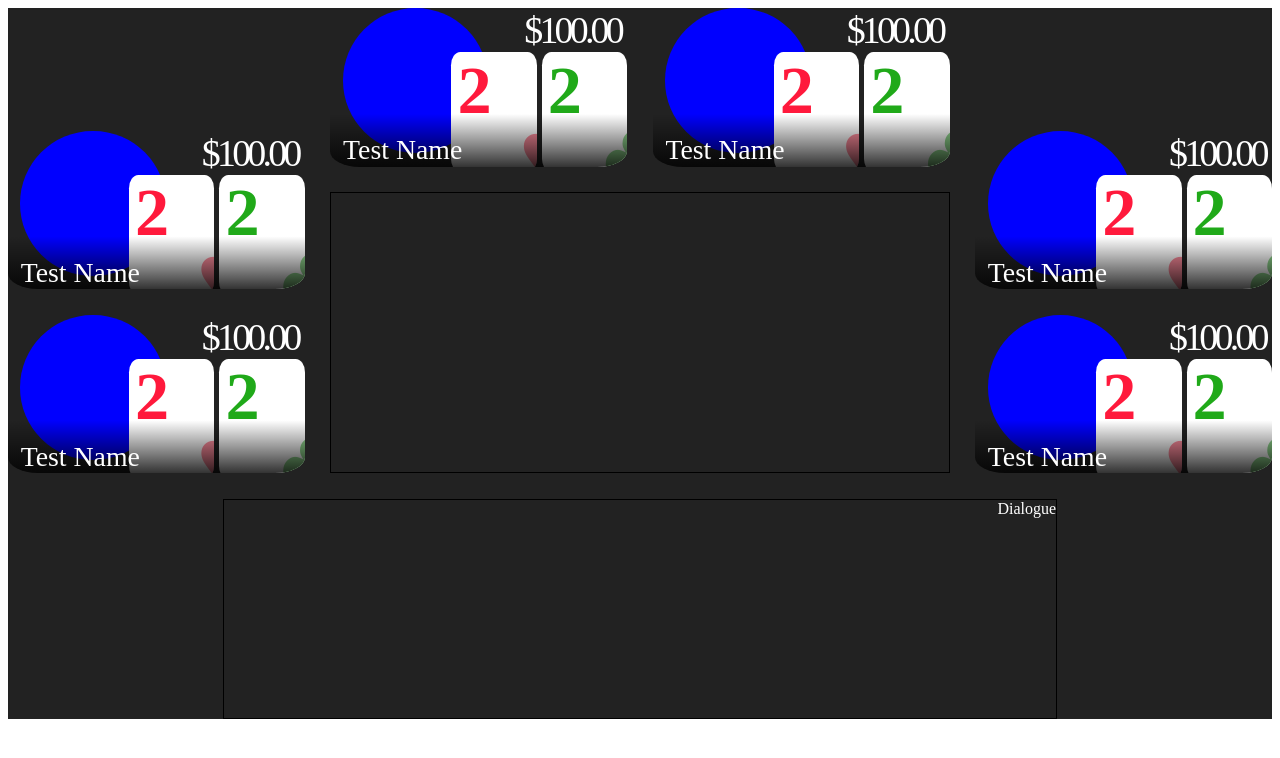
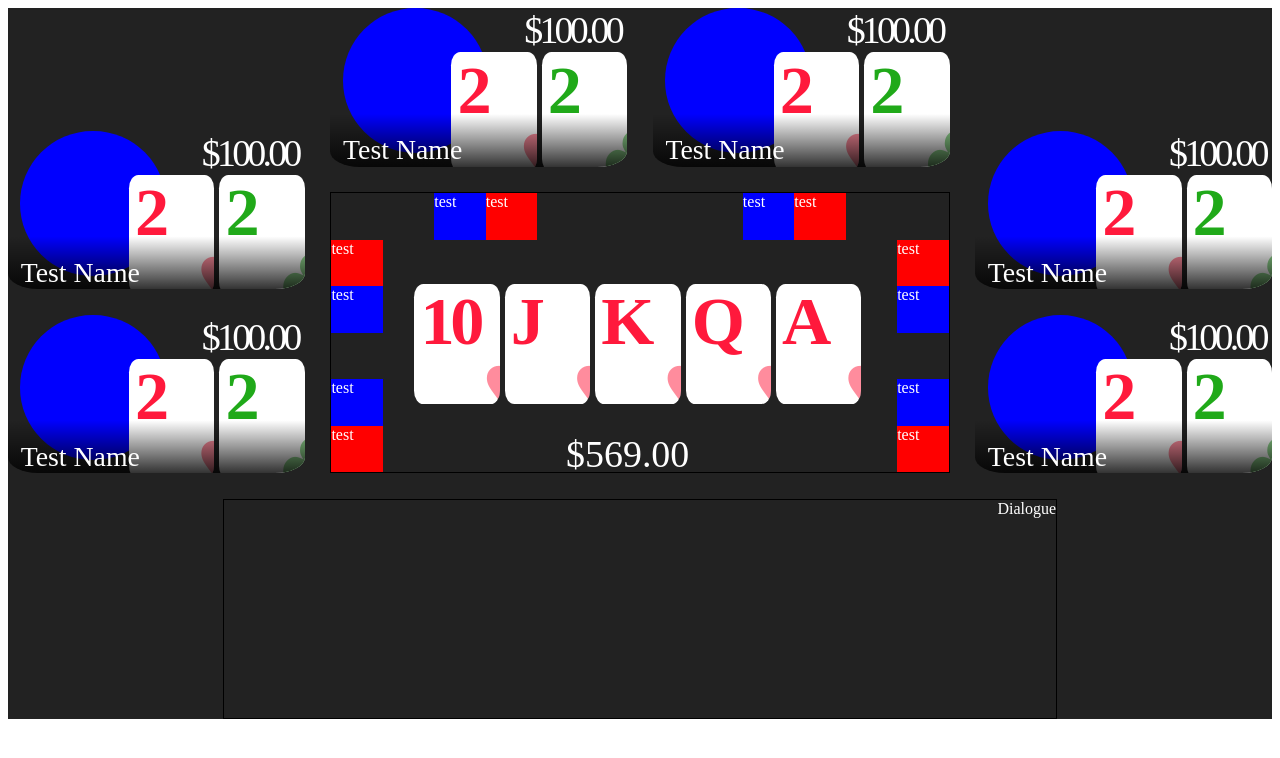
Before and after one commit to timntorres/masquerade-poker, a Svelte app in the folder mp-visuals/: page / in a window 1280 px wide. Shown: the top 758 px of the page. Built offline with nearby package versions, Linux system fonts and the light colour scheme.

Commit message:
Set board layout.

```diff
--- a/mp-visuals/src/App.svelte
+++ b/mp-visuals/src/App.svelte
@@ -8,7 +8,7 @@
   import type { Player, Card } from './interfaces'
   import { RANK_SHORTHAND, SUIT_SHORTHAND } from './consts'
 
-  import CardTest from './CardTest.svelte'
+  import Board from './Board.svelte'
 
   import { SUITS } from './consts'
   import { readable } from 'svelte/store';
@@ -22,6 +22,30 @@
       rank: 2,
       suit: 'c',
     }
+  ]
+
+  let community_cards: [Card, Card, Card, Card, Card] = [
+    {
+      rank: 't',
+      suit: 'h',
+    },
+    {
+      rank: 'j',
+      suit: 'h',
+    },
+    {
+      rank: 'k',
+      suit: 'h',
+    },
+    {
+      rank: 'q',
+      suit: 'h',
+    },
+    {
+      rank: 'a',
+      suit: 'h',
+    },
+
   ]
 
   let player: Player = {
@@ -46,6 +70,7 @@
     <PlayerDisplay {player}/>
   </div>
   <div class="board">
+    <Board {community_cards} pot={569} />
     <!--<CardTest />-->
 
   </div>
--- /dev/null
+++ b/mp-visuals/src/Board.svelte
@@ -0,0 +1,160 @@
+<script lang="ts">
+    import CardContainer from "./CardContainer.svelte";
+    import type { Card } from "./interfaces";
+
+    let { community_cards, pot }: { community_cards:Array<Card>, pot: number } = $props();
+
+</script>
+
+    <div class="container">
+        <!-- Seat 1 -->
+        <div class="betlocation a">
+            test
+        </div>
+        <div class="btnlocation b">
+            test
+        </div>
+
+        <!-- Seat 2 -->
+        <div class="btnlocation c">
+            test
+        </div>
+        <div class="betlocation d">
+            test
+        </div>
+
+        <!-- Seat 3 -->
+        <div class="btnlocation e">
+            test
+        </div>
+        <div class="betlocation f">
+            test
+        </div>
+
+        <!-- Seat 4 -->
+        <div class="btnlocation g">
+            test
+        </div>
+        <div class="betlocation h">
+            test
+        </div>
+
+        <!-- Seat 5 -->
+        <div class="betlocation i">
+            test
+        </div>
+        <div class="btnlocation j">
+            test
+        </div>
+
+        <!-- Seat 6 -->
+        <div class="btnlocation k">
+            test
+        </div>
+        <div class="betlocation l">
+            test
+        </div>
+
+
+        <div class= "board center">
+            <CardContainer cards={community_cards} />
+            <div class= "pot center">
+                ${pot.toFixed(2)}
+            </div>
+        </div>
+
+    </div>
+
+<style>
+
+    .center {
+        grid-area: 2 / 2 / 11 / 12;
+    }
+
+    .l {
+        grid-area: 6 / 12 / 7 / 13;
+    }
+
+    .k {
+        grid-area: 5 / 12 / 6 / 13;
+    }
+
+
+    .j {
+        grid-area: 3 / 12 / 4 / 13;
+    }
+
+    .i {
+        grid-area: 2 / 12 / 3 / 13;
+    }
+
+
+    .h {
+        grid-area: 1 / 10 / 2 / 11;
+    }
+
+    .g {
+        grid-area: 1 / 9 / 2 / 10;
+    }
+
+
+    .f {
+        grid-area: 1 / 4 / 2 / 5;
+    }
+
+    .e {
+        grid-area: 1 / 3 / 2 / 4;
+    }
+
+
+    .d {
+        grid-area: 2 / 1 / 3 / 2;
+    }
+
+    .c {
+        grid-area: 3 / 1 / 4 / 2;
+    }
+
+
+    .b {
+        grid-area: 5 / 1 / 6 / 2;
+    }
+
+    .a {
+        grid-area: 6 / 1 / 7 / 2;
+    }
+
+    .betlocation {
+
+        background-color: red;
+    }
+
+    .btnlocation {
+        background-color: blue;
+    }
+
+    .container {
+      display: grid;
+      width: 100%;
+      grid-template-columns: repeat(12, 1fr);
+      grid-template-rows: repeat(6, 1fr);
+    }
+
+    .board {
+        margin-left: 2.5cqw;
+
+    }
+
+    .pot {
+        position:absolute;
+        margin-top: 27cqh;
+        margin-left: 12cqw;
+
+        font-size: 3cqw;
+        font-family: 'Apple SD Gothic Neo';
+        font-weight: 500;
+
+    }
+
+
+</style>
```
